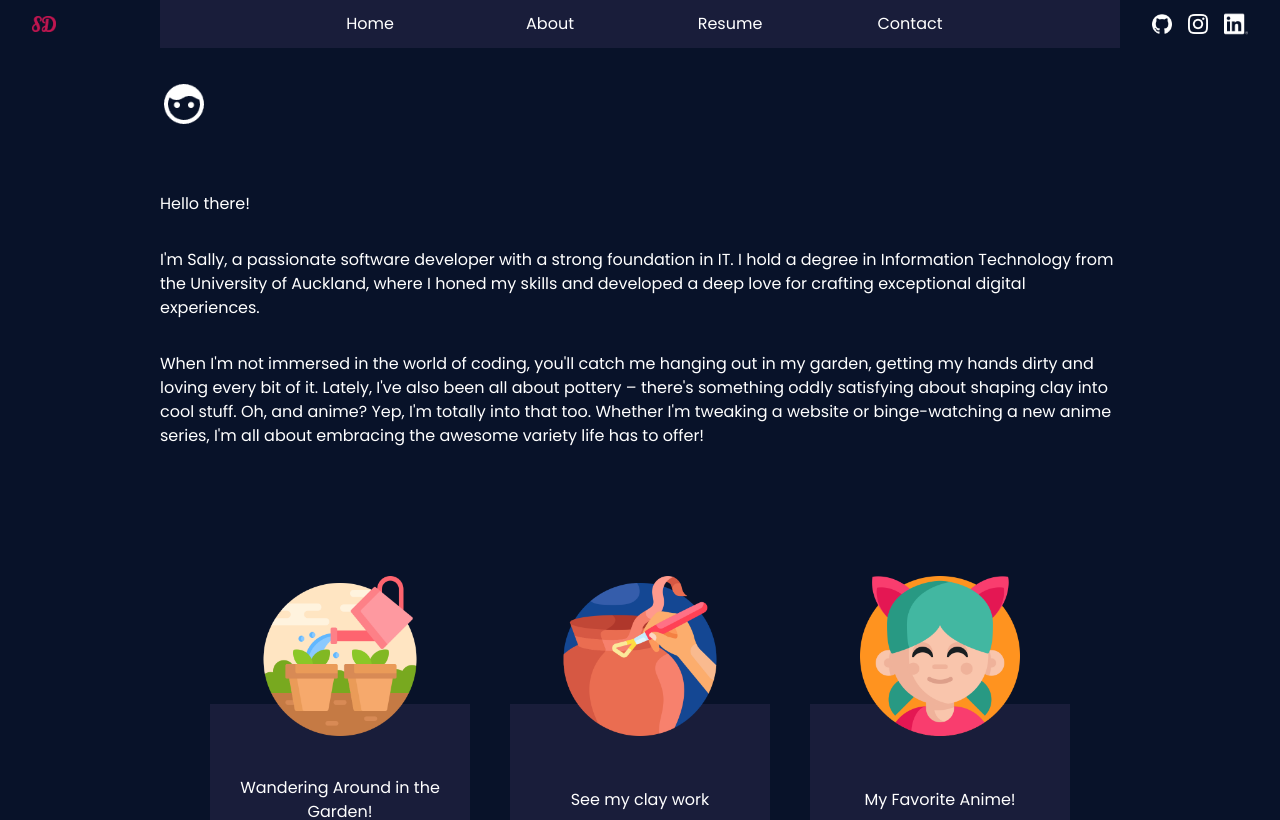
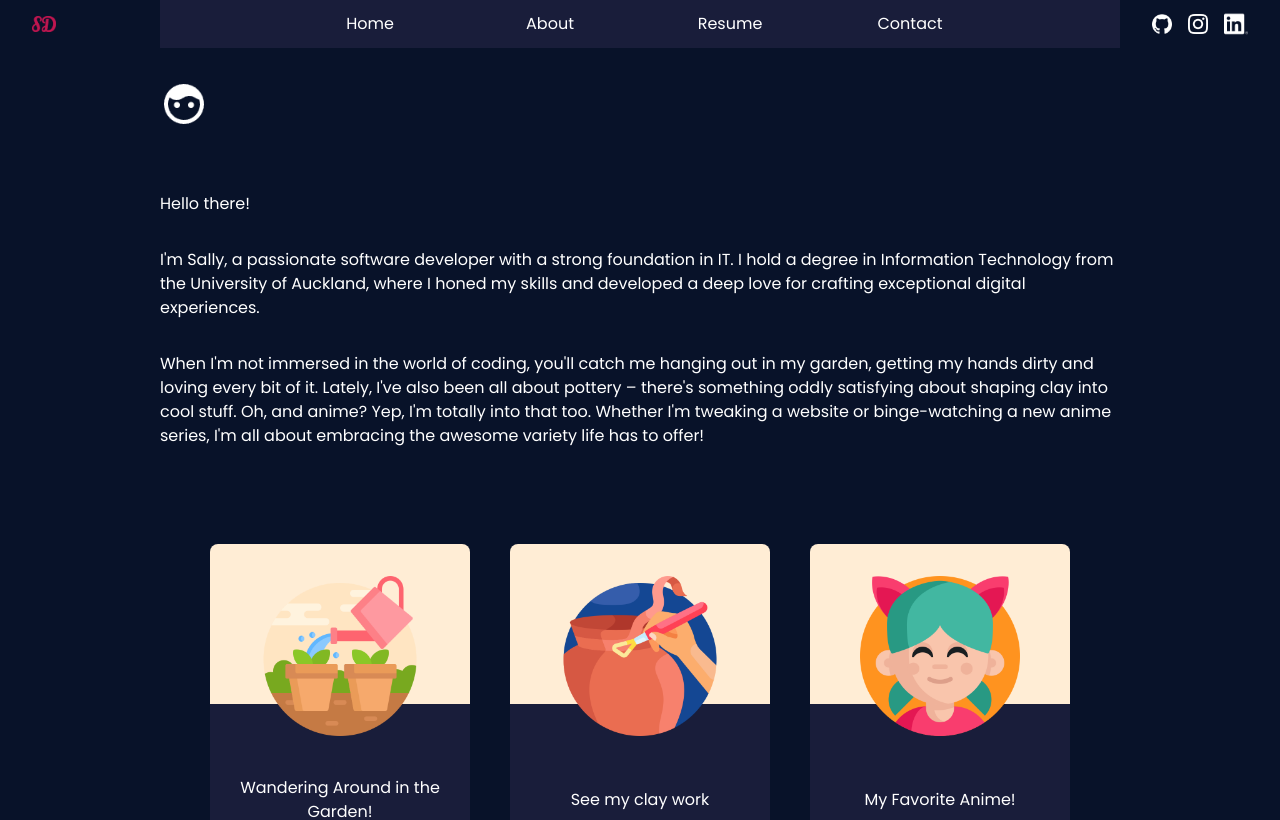
Before and after one commit to hdou533/portfolio, a Next.js app: page /about in a window 1280 px wide. Shown: the top 820 px of the page. Built offline with nearby package versions, Linux system fonts and the light colour scheme.

Commit message:
color fix

```diff
--- a/app/about/page.tsx
+++ b/app/about/page.tsx
@@ -17,7 +17,7 @@ const About = () => {
       <div className='w-full p-8 flex flex-col justify-center items-center flex-wrap gap-10 sm:flex-row'>
         {hobby.map(item => (
           <Link href={`/about/${item.title}`} key={item.title} >
-            <AboutCard title={item.title} desc={item.desc} img={item.img} colorCode={item.colorCode} />
+            <AboutCard title={item.title} desc={item.desc} img={item.img} color={item.color} />
 
           </Link>
         ))}
--- a/components/AboutCard.tsx
+++ b/components/AboutCard.tsx
@@ -5,13 +5,14 @@ type AboutCardProps = {
     title: string,
     desc: string,
     img: string,
-    colorCode: string,
+    color: string,
 }
 
-const AboutCard: React.FC<AboutCardProps> = ({title, desc, img, colorCode}) => {
+const AboutCard: React.FC<AboutCardProps> = ({ title, desc, img, color }) => {
+
   return (
     <div className='w-[260px] h-[320px] relative'>
-      <div className={`w-full h-[50%] ${colorCode} rounded-t-lg`}></div>
+      <div className={`w-full h-[50%] bg-orange-100 rounded-t-lg`}></div>
       <div className='w-full h-[50%] bg-btn-blue rounded-b-lg flex justify-center items-center text-center'>
               <h2 className='pt-8'>{ desc }</h2>
       </div>
--- a/libs/data.ts
+++ b/libs/data.ts
@@ -149,18 +149,18 @@ export const hobby = [
         title: "garden",
         desc: "Wandering Around in the Garden!",
         img: "/about/watering-plants.png",
-        colorCode: 'bg-red-100',
+        color: 'red',
     },
     {
         title: "pottery",
         desc: "See my clay work",
         img: "/about/pottery-1.png",
-        colorCode: 'bg-orange-100',
+        color: 'blue',
     },
     {
         title: "anime",
         desc: "My Favorite Anime!",
         img: "/about/otaku.png",
-        colorCode: 'bg-red-100',
+        color: 'red',
     },
 ]
```
